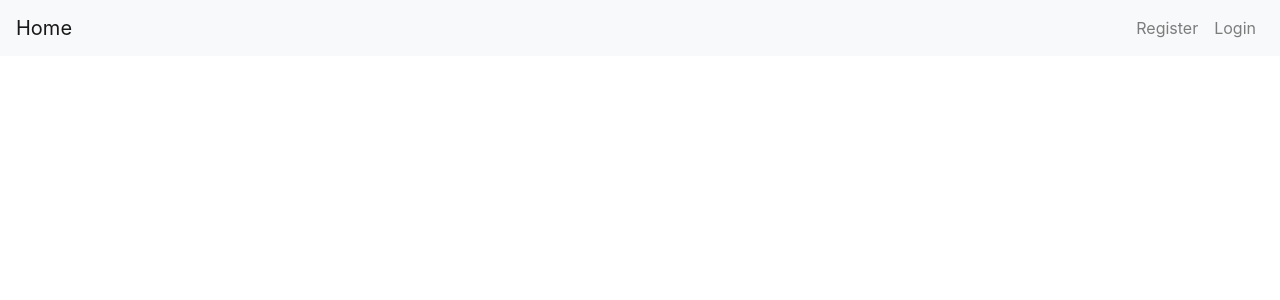
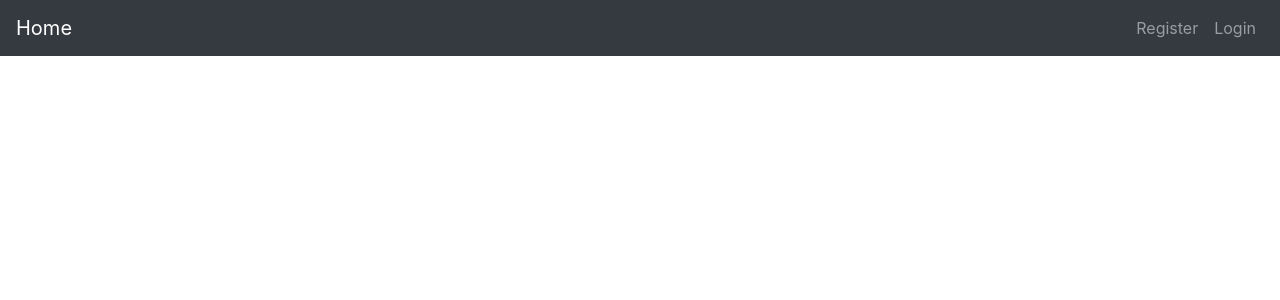
Before and after one commit to mandasari93/learn-react-form, a React (Create React App) app: page / in a window 1280 px wide. Shown: the top 300 px of the page. Built offline with nearby package versions, Linux system fonts and the light colour scheme.

Commit message:
fixed home link

```diff
--- a/src/App.js
+++ b/src/App.js
@@ -32,8 +32,8 @@ class App extends Component {
     return (
       <Router>
         <div>
-          <Navbar color="light" light expand="md">
-            <NavbarBrand href="/">Home</NavbarBrand>
+          <Navbar color="dark" dark expand="md">
+            <NavbarBrand tag={Link} to="/">Home</NavbarBrand>
             <NavbarToggler onClick={this.toggle} />
             <Collapse isOpen={this.state.isOpen} navbar>
               <Nav className="ml-auto" navbar>
```
